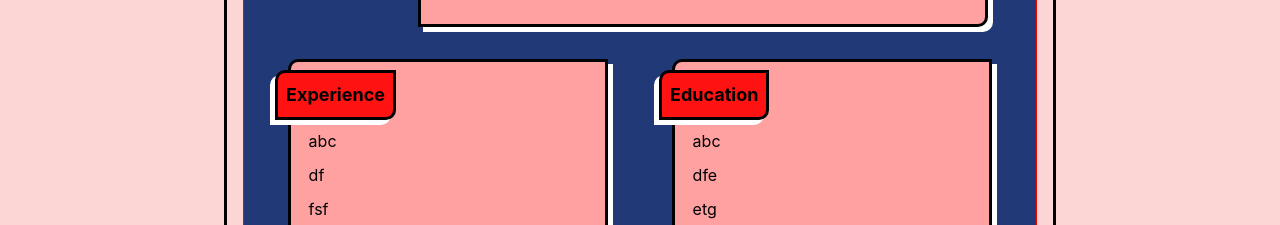
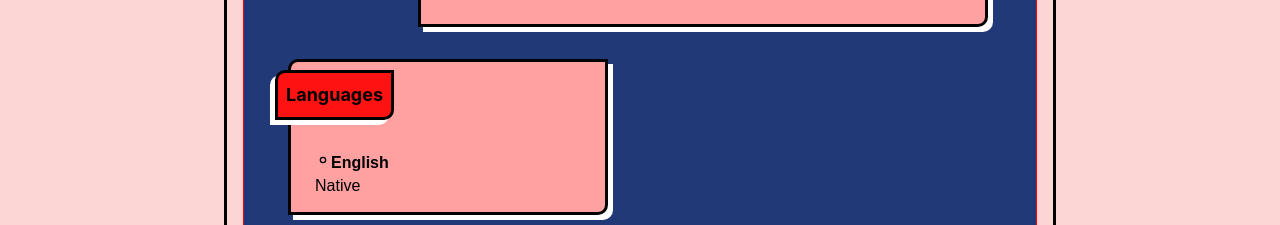
Before and after one commit to sasha-valderrama/generate-your-CV, a React (Create React App) app: page /cv-form/update in a window 1280 px wide. Shown: the part 575-800 px from the top of the page. Built offline with nearby package versions, Linux system fonts and the light colour scheme.

Commit message:
Languagues Section kind of working, but buggy

```diff
--- /dev/null
+++ b/src/components/Language.js
@@ -0,0 +1,68 @@
+import styled from '@emotion/styled';
+import React from 'react';
+import { SectionListItem } from './form/sections/Section';
+import { TbPoint } from 'react-icons/tb';
+
+export default function Language({ language, onChangeLanguages }) {
+  const handleNameChange = (e) => {
+    const { id, value } = e.target;
+    onChangeLanguages(language.id, 'langName', value);
+  };
+
+  const handleProficiencyChange = (e) => {
+    const { id, value } = e.target;
+    onChangeLanguages(language.id, 'proficiency', value);
+  };
+  return (
+    <SectionListItem>
+      <LanguageWrapper>
+        <div>
+          <TbPoint />
+          <LanguageItem
+            left
+            type="text"
+            id={`${language.langName}-name`}
+            name={language.langName}
+            value={language.langName}
+            onChange={(e) => handleNameChange(e)}
+            placeholder="Language name"
+          ></LanguageItem>
+        </div>
+        <LanguageItem
+          type="text"
+          id={`${language.langName}-proficiency`}
+          name={language.proficiency}
+          value={language.proficiency}
+          onChange={(e) => handleProficiencyChange(e)}
+          placeholder="Proficiency level"
+        ></LanguageItem>
+      </LanguageWrapper>
+    </SectionListItem>
+  );
+}
+
+const LanguageWrapper = styled.div`
+  display: flex;
+  flex-direction: column;
+  width: fit-content;
+  height: fit-content;
+  justify-content: flex-start;
+  gap: 0.3rem;
+`;
+
+const LanguageItem = styled.input`
+  border: none;
+  background-color: inherit;
+  font-size: inherit;
+  width: ${(props) => (props.left ? '220px' : '260px')};
+  font-weight: ${(props) => (props.left ? 'bold' : 'normal')};
+  color: ${(props) => props.theme.colors.black};
+  &:hover,
+  &:focus {
+    color: ${(props) => props.theme.colors.white};
+    outline: none;
+  }
+  ::placeholder {
+    font-size: ${(props) => props.theme.fontSize.md};
+  }
+`;
--- a/src/components/form/index.js
+++ b/src/components/form/index.js
@@ -4,13 +4,17 @@ import { MainForm } from './MainForm';
 import Heading from './heading';
 import { newValues } from '../../data';
 import { reducer } from '../../util/reducer';
-import About from './section/About';
-import Section, { SectionListItem } from './section/Section';
+import About from './sections/About';
+import Section, { SectionListItem } from './sections/Section';
 import { BodyWrapper } from './body/BodyWrapper';
 import { nanoid } from 'nanoid';
+import Language from '../Language';
 
 export default function Form() {
-  const [{ profile, about }, dispatch] = useReducer(reducer, newValues);
+  const [{ profile, about, languages }, dispatch] = useReducer(
+    reducer,
+    newValues
+  );
 
   const handleChangeProfile = (e) => {
     console.log(profile);
@@ -30,12 +34,22 @@ export default function Form() {
     console.log(about);
   };
 
-  const testing = ['abc', 'df', 'fsf'];
+  const handleChangeLanguages = (id, key, value) => {
+    dispatch({
+      type: 'UPDATE_LANGUAGES',
+      payload: {
+        id,
+        key,
+        value,
+      },
+    });
+    console.log(languages);
+  };
 
-  const testingEducation = ['abc', 'dfe', 'etg', 'tzt'];
-  const testingSkills = ['1', '2', '3', '4'];
+  // const testing = ['abc', 'df', 'fsf'];
 
-  const testingLanguage = ['German', 'Spanish', 'English'];
+  // const testingEducation = ['abc', 'dfe', 'etg', 'tzt'];
+  // const testingSkills = ['1', '2', '3', '4'];
 
   return (
     <OuterContainer>
@@ -56,7 +70,7 @@ export default function Form() {
           onChangeAbout={handleChangeAbout}
         ></About>
         <BodyWrapper>
-          <Section subtitle="Experience">
+          {/* <Section subtitle="Experience">
             {testing.map((item) => {
               return <SectionListItem key={nanoid()}>{item}</SectionListItem>;
             })}
@@ -65,17 +79,23 @@ export default function Form() {
             {testingEducation.map((item) => {
               return <SectionListItem key={nanoid()}>{item}</SectionListItem>;
             })}
-          </Section>
+          </Section> */}
           <Section subtitle="Languages">
-            {testingLanguage.map((item) => {
-              return <SectionListItem key={nanoid()}>{item}</SectionListItem>;
+            {languages.map((language) => {
+              return (
+                <Language
+                  key={language.id}
+                  language={language}
+                  onChangeLanguages={handleChangeLanguages}
+                />
+              );
             })}
           </Section>
-          <Section right subtitle="Skills">
+          {/* <Section right subtitle="Skills">
             {testingSkills.map((item) => {
               return <SectionListItem key={nanoid()}>{item}</SectionListItem>;
             })}
-          </Section>
+          </Section> */}
         </BodyWrapper>
       </MainForm>
     </OuterContainer>
--- a/src/components/form/section/About.js
+++ b/src/components/form/sections/About.js
@@ -36,4 +36,9 @@ const AboutWrapper = styled.textarea`
   ${standardBorderRadius};
   box-shadow: ${(props) => `5px 5px 0 ${props.theme.colors.white}`};
   resize: none;
+  &:hover,
+  &:focus {
+    color: ${(props) => props.theme.colors.white};
+    outline: none;
+  }
 `;
--- a/src/components/form/section/Section.js
+++ b/src/components/form/sections/Section.js
@@ -34,6 +34,7 @@ const Subtitle = styled.h2`
   text-align: center;
   position: relative;
   right: 1.5rem;
+  margin-bottom: 2rem;
   background-color: ${(props) => props.theme.colors.accentThird};
   color: ${(props) => props.theme.colors.black};
   font-weight: bold;
@@ -48,6 +49,7 @@ const SectionListWrapper = styled.ul`
 export const SectionListItem = styled.li`
   color: ${(props) => props.theme.colors.black};
   font-size: ${(props) => props.theme.fontSize.md};
-  line-height: 1.5;
+  line-height: 1.2;
   margin: 0.6rem;
+  margin-left: 1rem;
 `;
--- a/src/components/ui/EditorContainer.js
+++ b/src/components/ui/EditorWrapper.js
@@ -1,6 +1,6 @@
 import styled from '@emotion/styled';
 
-export const EditorContainer = styled.div`
+export const EditorWrapper = styled.div`
   width: 300px;
   height: 100px;
   background-color: ${(props) => props.theme.colors.accent};
--- a/src/components/ui/Edit.js
+++ b/src/components/ui/SwitchView.js
@@ -27,7 +27,7 @@ const lateralButton = styled.div`
   }
 `;
 
-export const Edit = styled(lateralButton)`
+export const SwitchView = styled(lateralButton)`
   color: ${(props) => props.theme.colors.black};
   background-color: ${(props) => props.theme.colors.neutral};
 `;
--- a/src/data.js
+++ b/src/data.js
@@ -1,3 +1,5 @@
+import { nanoid } from 'nanoid';
+
 export const exampleUser = {
   firstName: 'Sasha',
   lastName: 'Valderrama',
@@ -42,9 +44,13 @@ export const newValues = {
     },
   ],
   languages: [
-    { id: '', language: '', level: '' },
-    { id: '', language: '', level: '' },
-    { id: '', language: '', level: '' },
+    { id: nanoid(), langName: 'English', proficiency: 'Native' },
+    // { id: '', langName: '', proficiency: '' },
+    // {
+    //   id: '',
+    //   langName: '',
+    //   proficiency: '',
+    // },
   ],
 };
 
@@ -78,4 +84,13 @@ export const newValues = {
 //       to: '',
 //     },
 //   ],
+// languages: [
+//     { id: nanoid(), langName: 'English', proficiency: 'Native' },
+//     { id: nanoid(), langName: 'Spanish', proficiency: 'Bilingual Proficiency' },
+//     {
+//       id: nanoid(),
+//       langName: 'German',
+//       proficiency: 'Full Professional Proficiency',
+//     },
+//   ],
 // };
--- a/src/pages/Main.js
+++ b/src/pages/Main.js
@@ -1,6 +1,6 @@
 import styled from '@emotion/styled';
 import React from 'react';
-import { Edit } from '../components/ui/Edit';
+import { SwitchView } from '../components/ui/SwitchView';
 import { Outlet, useNavigate } from 'react-router-dom';
 
 export default function Main() {
@@ -15,13 +15,13 @@ export default function Main() {
 
   return (
     <MainContainer>
-      <Edit left onClick={showExample}>
+      <SwitchView left onClick={showExample}>
         EXAMPLE
-      </Edit>
+      </SwitchView>
       <Outlet />
-      <Edit right onClick={showUpdate}>
+      <SwitchView right onClick={showUpdate}>
         UPDATE
-      </Edit>
+      </SwitchView>
     </MainContainer>
   );
 }
--- a/src/util/reducer.js
+++ b/src/util/reducer.js
@@ -16,6 +16,19 @@ export const reducer = (state, action) => {
           [action.payload.key]: action.payload.value,
         },
       };
+    case 'UPDATE_LANGUAGES':
+      return {
+        ...state,
+        languages: state.languages.map((language) => {
+          if (language.id === action.payload.id) {
+            return {
+              ...language,
+              [action.payload.key]: action.payload.value,
+            };
+          }
+          return language;
+        }),
+      };
     default:
       throw new Error(`Unknown action type: ${action.type}`);
   }
```
